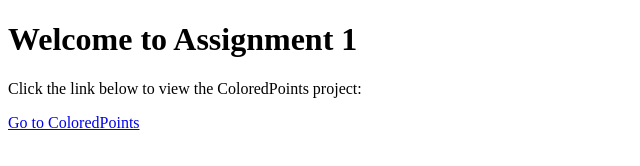
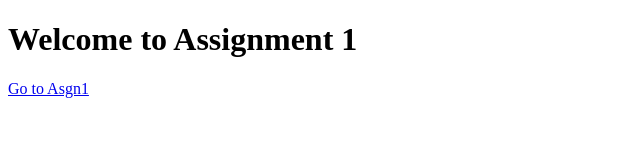
Before and after one commit to brandon-cor/asgn1, a plain HTML site: page index.html in a window 1280 px wide. Shown: the whole page, without its empty margins (0-640 px from the left). Drawn offline with Linux system fonts and the light colour scheme.

Commit message:
fixed content

```diff
--- a/index.html
+++ b/index.html
@@ -7,9 +7,6 @@
     </head>
     <body>
         <h1>Welcome to Assignment 1</h1>
-        <p>
-            Click the link below to view the ColoredPoints project:
-        </p>
-        <a href="./src/ColoredPoints.html">Go to ColoredPoints</a>
+        <a href="./src/ColoredPoints.html">Go to Asgn1</a>
     </body>
 </html>
```
